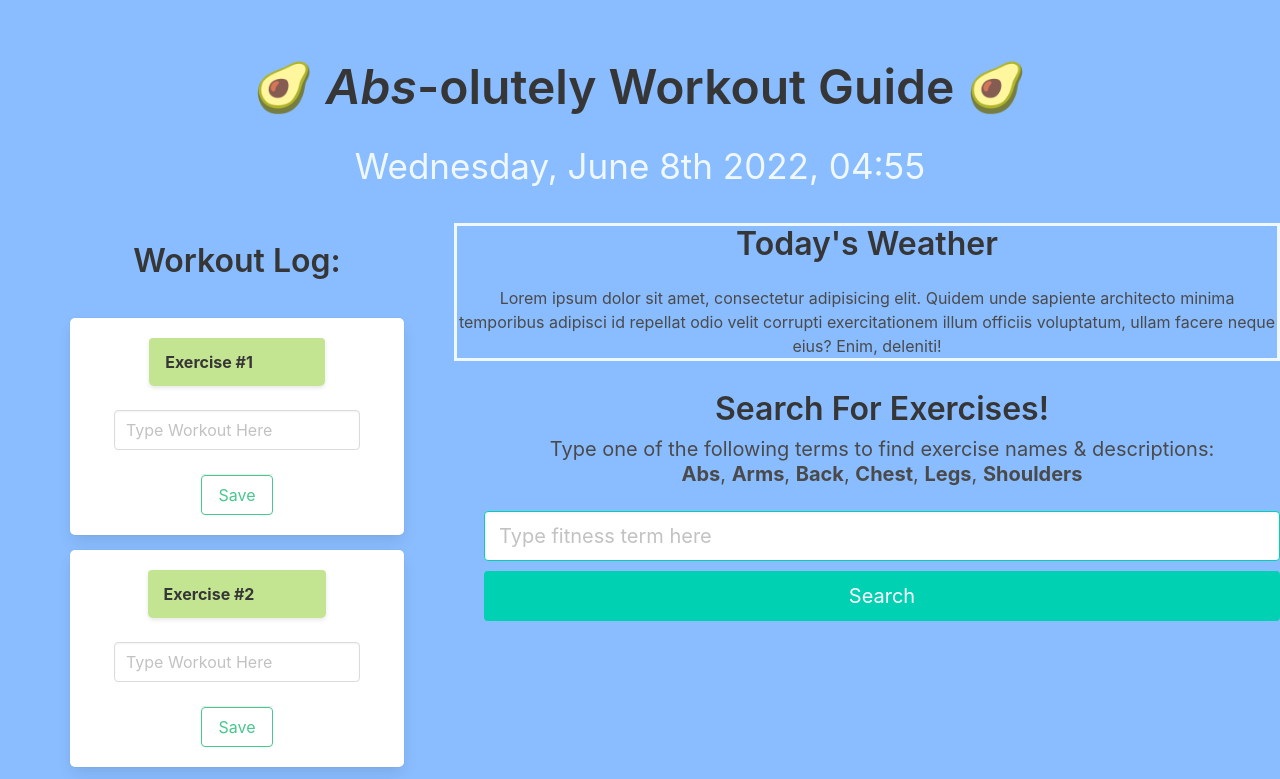
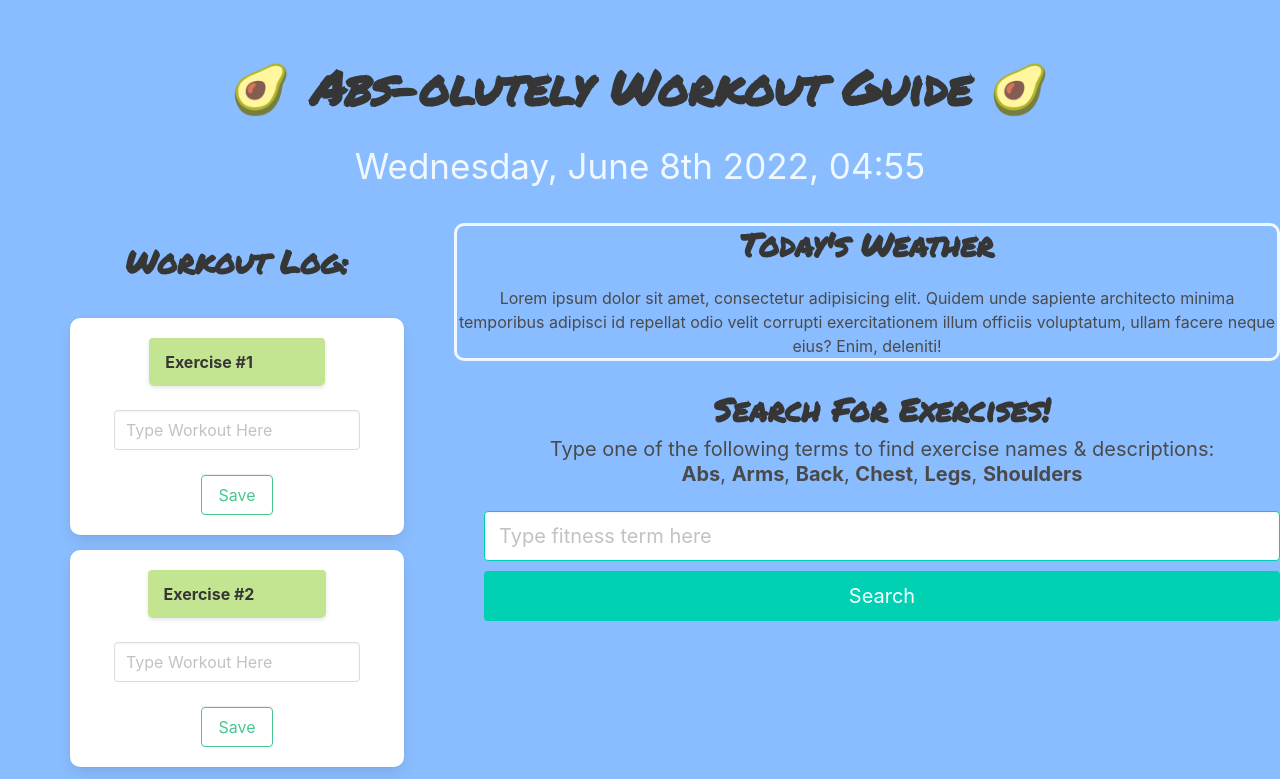
Before and after one commit to DosTorrez/ABS-olutelyWorkoutGuide, a plain HTML site: page index.html in a window 1280 px wide. Shown: the top 779 px of the page. Drawn offline with nearby package versions, Linux system fonts and the light colour scheme.

Commit message:
styling edits & added google fonts

```diff
--- a/Assets/style.css
+++ b/Assets/style.css
@@ -17,11 +17,13 @@ h1 {
   background-position: 100%;
   color: black;
   padding: 30px;
+  font-family: "Permanent Marker", cursive;
 }
 
 h2,
 h3 {
   text-align: center;
+  font-family: "Permanent Marker", cursive;
 }
 
 p {
@@ -95,7 +97,7 @@ span {
   align-items: center;
   margin-top: 15px;
   padding: 20px;
-  border-radius: 5px;
+  border-radius: 10px;
 }
 
 .card-header {
@@ -117,6 +119,10 @@ span {
   max-width: 70%;
   margin-left: 200px;
   padding-left: 30px;
+}
+
+.box {
+  border-radius: 10px;
 }
 
 #exercise-title {
@@ -171,14 +177,10 @@ span {
   justify-content: center;
   border-style: solid;
   border-color: aliceblue;
+  border-radius: 10px;
   margin-left: 200px;
   margin-bottom: 30px;
   max-width: 70%;
-  /*
-
-
-  margin-right: 30px;
-  margin-top: -240px; */
 }
 
 #workout-time {
--- a/index.html
+++ b/index.html
@@ -5,6 +5,9 @@
     <meta http-equiv="X-UA-Compatible" content="IE=edge" />
     <meta name="viewport" content="width=device-width, initial-scale=1.0" />
     <!--Links-->
+    <link rel="preconnect" href="https://fonts.googleapis.com">
+<link rel="preconnect" href="https://fonts.gstatic.com" crossorigin>
+<link href="https://fonts.googleapis.com/css2?family=Bebas+Neue&family=Permanent+Marker&family=Roboto+Mono:wght@200&display=swap" rel="stylesheet">
     <link
       rel="stylesheet"
       href="https://cdn.jsdelivr.net/npm/bulma@0.9.4/css/bulma.min.css"
@@ -110,7 +113,7 @@
     <!--center column for exercise search & results-->
     <div class="exercise-info">
       <h3 class="title is-3" id="exercise-title">Search For Exercises!</h3>
-      <h2 class="subtitle is-5" id="exercise-desc">Type one of the following terms to find exercise names & descriptions: <br> <b>Abs</b>,  <b>Arms</b>,  <b>Back</b>,  <b>Chest</b>, <b>Legs</b>, <b>Shoulders</b> </h2>
+      <p class="subtitle is-5" id="exercise-desc">Type one of the following terms to find exercise names & descriptions: <br> <b>Abs</b>,  <b>Arms</b>,  <b>Back</b>,  <b>Chest</b>, <b>Legs</b>, <b>Shoulders</b> </p>
       <input class="input is-primary" id="exercise-input" type="text" placeholder="Type fitness term here" />
       <button class="button is-primary" id="exercise-button">Search</button>
       <div id="exercise-results"></div>
```
